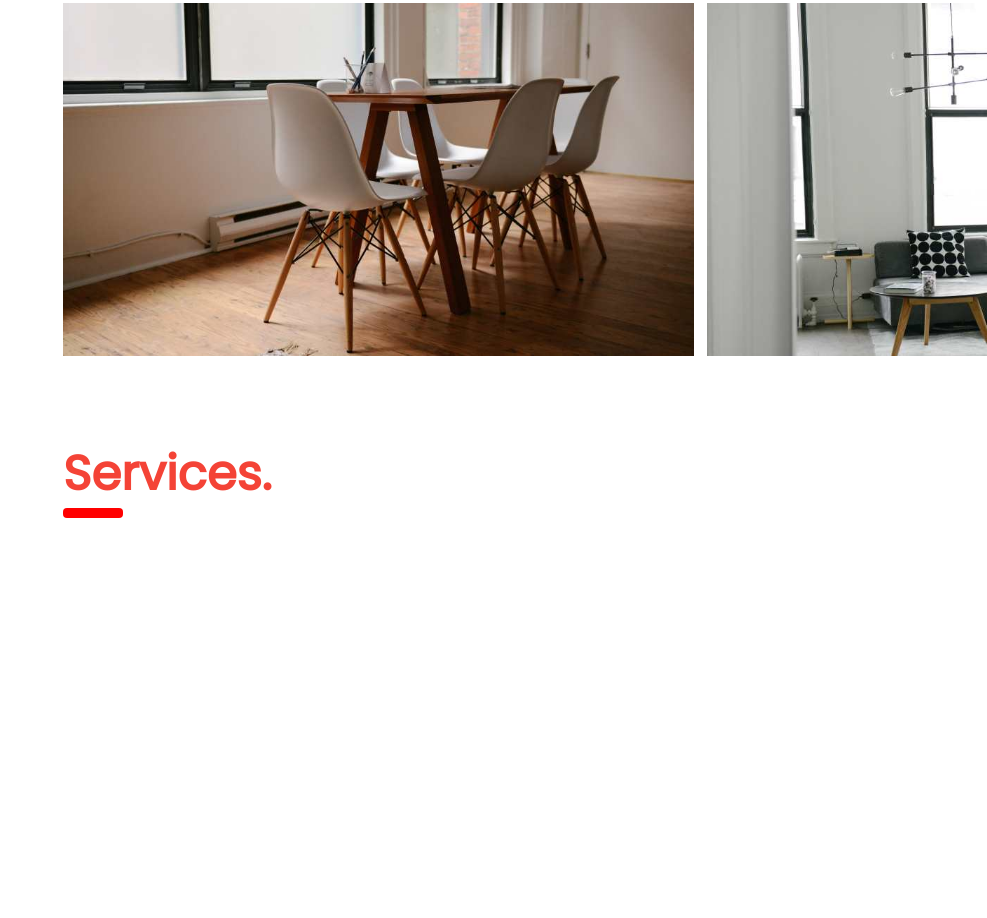
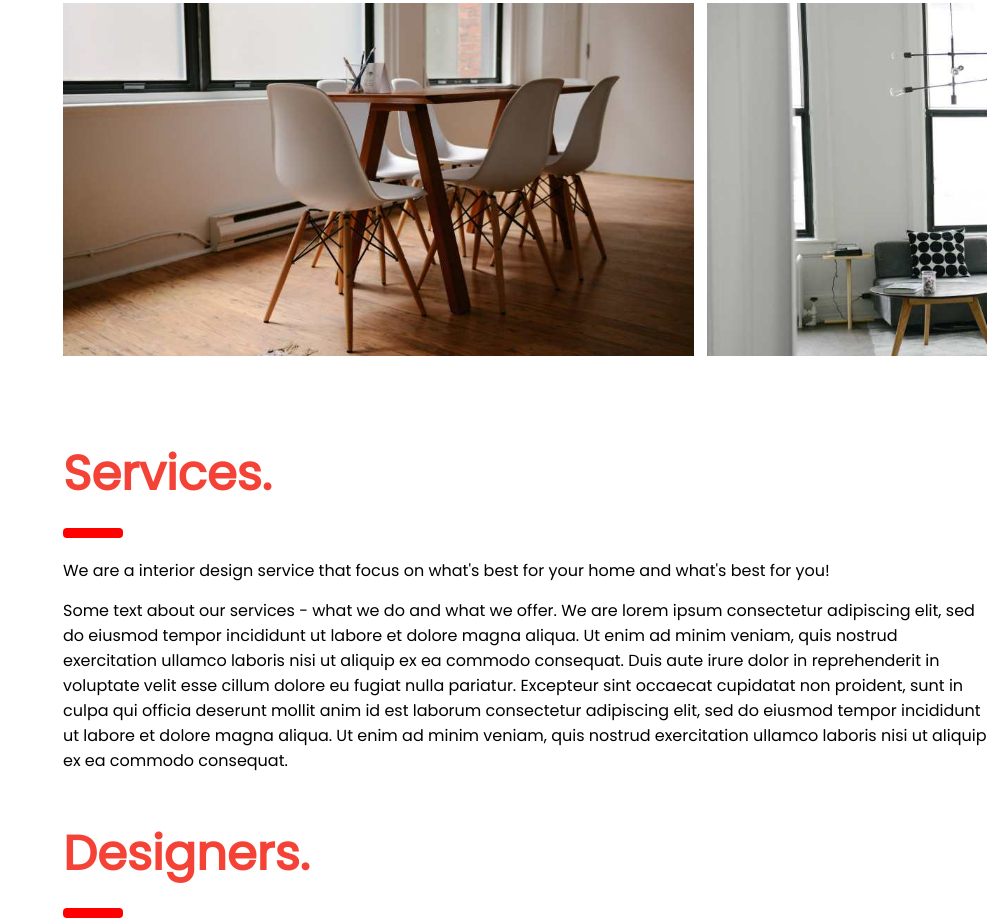
Before and after one commit to samuelmbaya/InteriorDesign, a plain HTML site: page index.html in a window 1280 px wide. Shown: the part 1232-2150 px from the top of the page, without its empty margins (293-1280 px from the left). Before the commit the page ends 1750 px from the top, so only its background shows below. Drawn offline with Linux system fonts and the light colour scheme.

Commit message:
i have added the service and designer paragraph

```diff
--- a/index.html
+++ b/index.html
@@ -38,8 +38,19 @@
       <img src="img/livingroom2.jpg" alt="img6" class="img6">
     </div>
 
-    <h1 class="threeh1">Services.</h1>
-    <hr class="hr2">
+    <div class="service">
+      <h1 class="threeh1">Services.</h1>
+      <hr class="hr2">
+      <p class="servicep1">We are a interior design service that focus on what's best for your home and what's best for you!</p>
+      <p class="servicep2">Some text about our services - what we do and what we offer. We are lorem ipsum consectetur adipiscing elit, sed do eiusmod tempor incididunt ut labore et dolore magna aliqua. Ut enim ad minim veniam, quis nostrud exercitation ullamco laboris nisi ut aliquip ex ea commodo consequat. Duis aute irure dolor in reprehenderit in voluptate velit esse cillum dolore eu fugiat nulla pariatur. Excepteur sint occaecat cupidatat non proident, sunt in culpa qui officia deserunt mollit anim id est laborum consectetur adipiscing elit, sed do eiusmod tempor incididunt ut labore et dolore magna aliqua. Ut enim ad minim veniam, quis nostrud exercitation ullamco laboris nisi ut aliquip ex ea commodo consequat.</p>
+    </div>
+
+    <div class="Designers">
+      <h1 class="fourh1">Designers.</h1>
+      <hr class="hr3">
+      <p class="desh1">The best team in the world</p>
+      <p class="desh2">We are lorem ipsum consectetur adipiscing elit, sed do eiusmod tempor incididunt ut labore et dolore magna aliqua. Ut enim ad minim veniam, quis nostrud exercitation ullamco laboris nisi ut aliquip ex ea commodo consequat. Duis aute irure dolor in reprehenderit in voluptate velit esse cillum dolore eu fugiat nulla pariatur. Excepteur sint occaecat cupidatat non proident, sunt in culpa qui officia deserunt mollit anim id est laborum consectetur adipiscing elit, sed do eiusmod tempor incididunt ut labore et quis nostrud exercitation ullamco laboris nisi ut aliquip ex ea commodo consequat.</p>
+    </div>
 
 
   </div>
--- a/style.css
+++ b/style.css
@@ -8,7 +8,6 @@ body,h1,h2,h3,h4,h5 {
 }
 
 .nav{
-  border: 1px solid blue;
   width: 299px ;
   height: 1000px ;
   background-color: #f44336;
@@ -131,5 +130,44 @@ li a:hover {
   border: 5px solid red;
   margin-left: 356px;
   border-radius: 4px;
-  margin-top: 1740px;
+  margin-top: 1760px;
 }
+
+.servicep1{
+  position: absolute;
+  font-size: 16px;
+  margin-left: 356px;
+  margin-top: 1790px;
+}
+
+.servicep2{
+  position: absolute;
+  font-size: 16px;
+  margin-left: 356px;
+  margin-top: 1830px;
+}
+
+.fourh1{
+  position: absolute;
+  font-size: 48px;
+  color: #f44336;
+  padding-left: 356px;
+  margin-top: 2050px;
+}
+
+.hr3{
+  position: absolute;
+  width: 50px;
+  border: 5px solid red;
+  margin-left: 356px;
+  border-radius: 4px;
+  margin-top: 2140px;
+}
+
+.desh1{
+
+}
+
+.desh2{
+
+}
```
